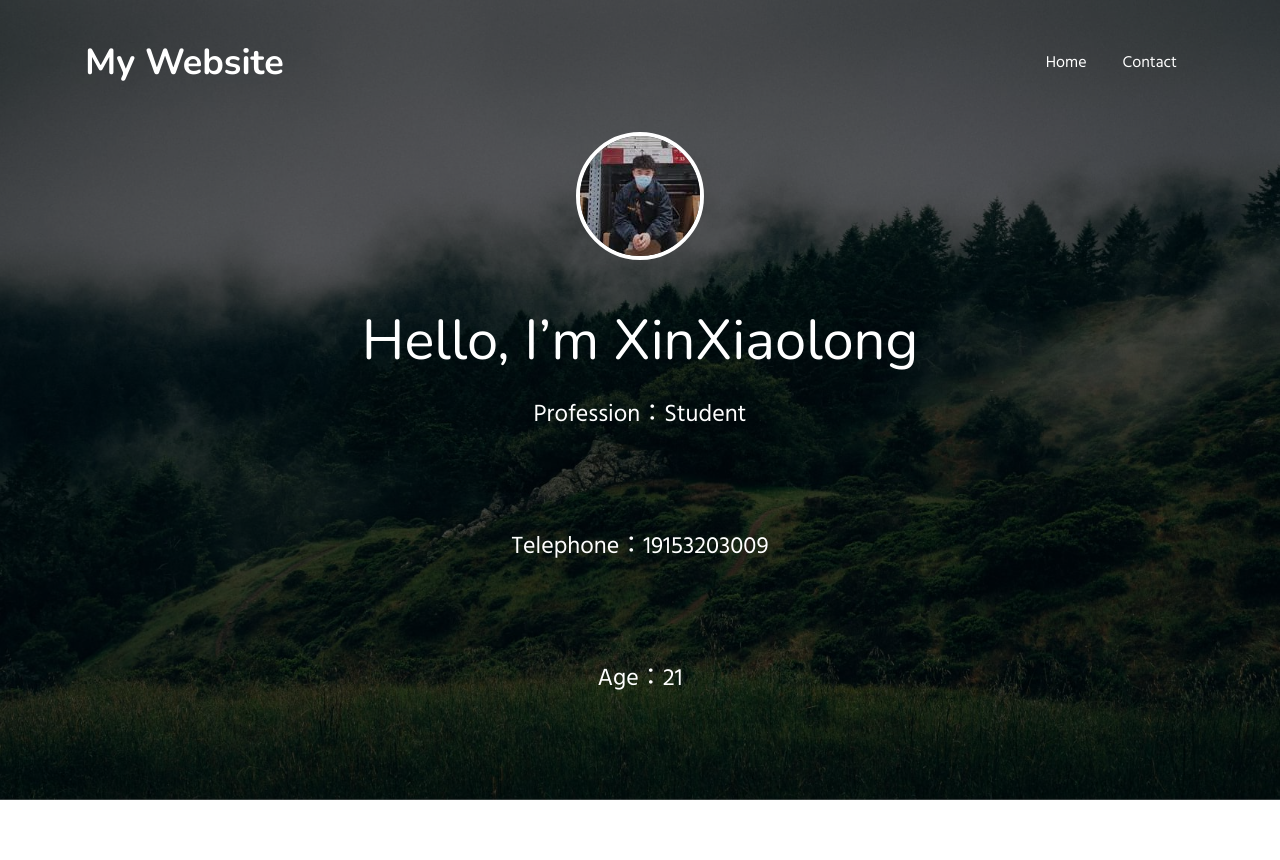
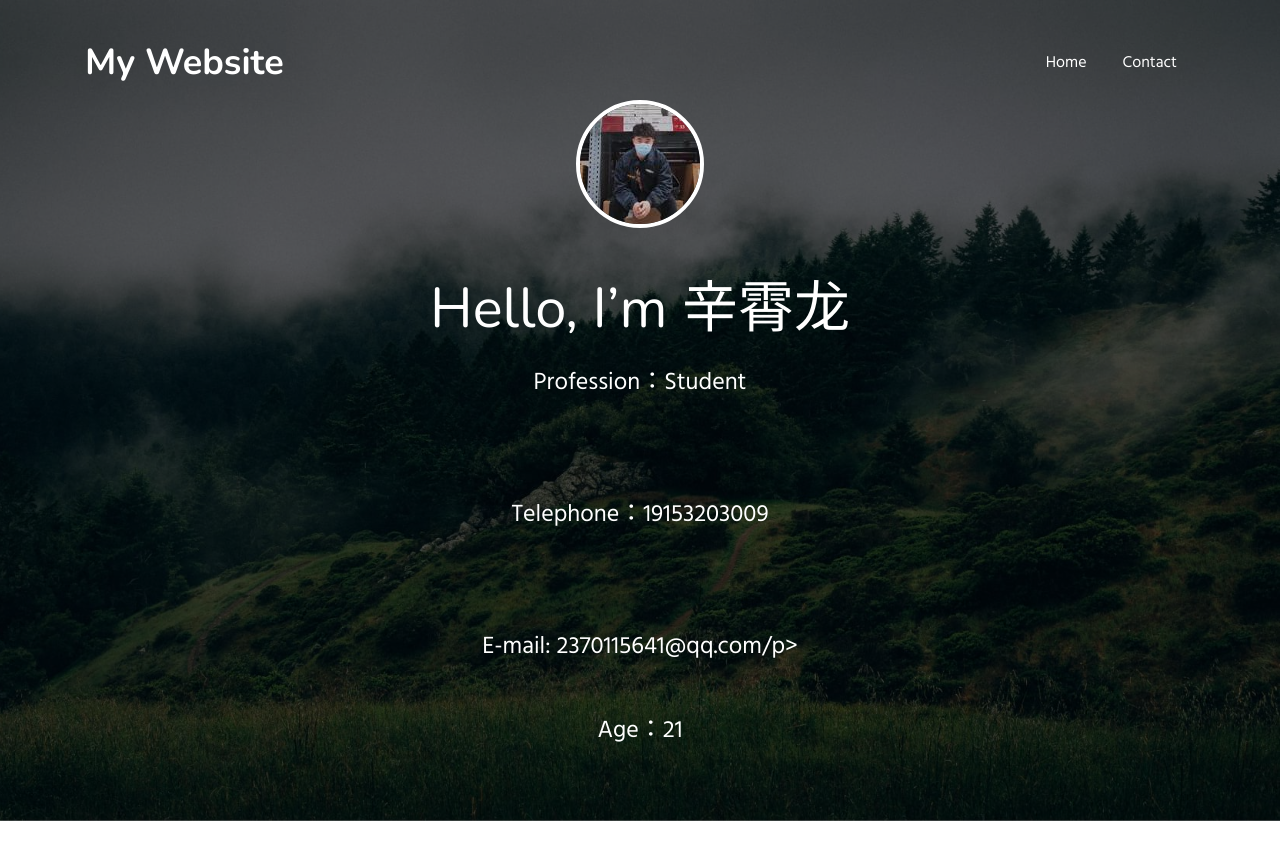
Before and after one commit to ahahahahaxxl/ahahahahaxxl.github.io, a plain HTML site: page a/index.html in a window 1280 px wide. Drawn offline with nearby package versions, Linux system fonts and the light colour scheme.

Commit message:
Update index.html

```diff
--- a/a/index.html
+++ b/a/index.html
@@ -51,10 +51,11 @@
             <div class="slider-info banner-view text-center">
               <div class="banner-info container">
                 <img src="assets/images/c1.jpg" alt="about image" class="img-fluid">
-                <h3 class="banner-text mt-5">Hello, I’m XinXiaolong
+                <h3 class="banner-text mt-5">Hello, I’m 辛霄龙
                   </h3>
                   <p class="my-4 mb-5"> Profession：Student</p><br>
                   <p class="my-4 mb-5">Telephone：19153203009</p><br>
+	  <p class="my-4 mb-5"> E-mail: 2370115641@qq.com/p><br>
                   <p class="my-4 mb-5">Age：21</p><br>
 
 </section>
```
